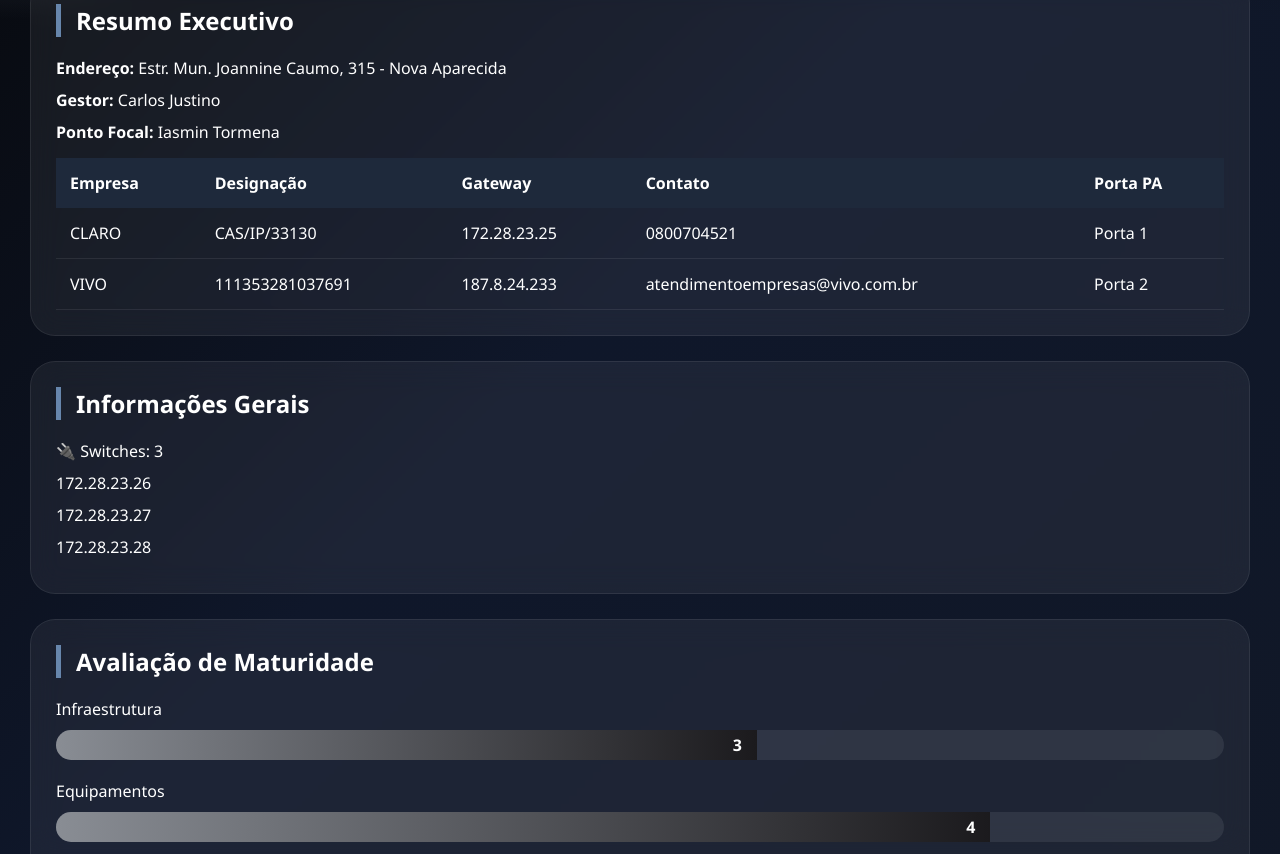
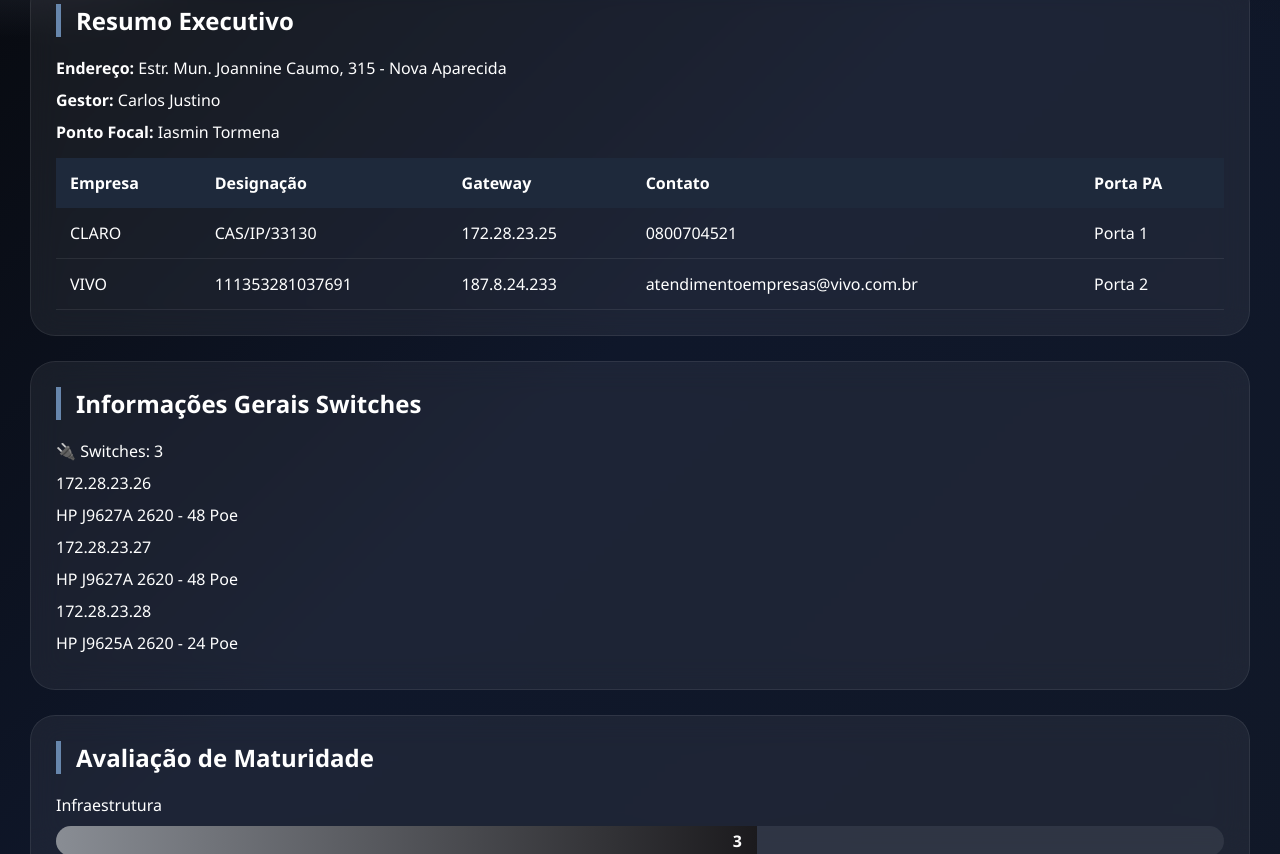
Before and after one commit to marcosemidio22-max/Filiais, a plain HTML site: page Campinas.html in a window 1280 px wide. Shown: the part 473-1327 px from the top of the page. Drawn offline with Linux system fonts and the light colour scheme.

Commit message:
Add files via upload

```diff
--- a/Campinas.html
+++ b/Campinas.html
@@ -314,13 +314,12 @@
 
     <div class="card">
 
-        <h2 class="titulo-secao">Informações Gerais</h2>
+        <h2 class="titulo-secao">Informações Gerais Switches</h2>
 
         <p>🔌 Switches: 3</p>
-        <p>172.28.23.26</p>
-        <p>172.28.23.27</p>
-        <p>172.28.23.28</p>
-
+        <p>172.28.23.26</p>     <p>HP J9627A 2620 - 48 Poe</p>
+        <p>172.28.23.27</p>     <p>HP J9627A 2620 - 48 Poe</p>
+        <p>172.28.23.28</p>     <p>HP J9625A 2620 - 24 Poe</p>
 
     </div>
 
```
